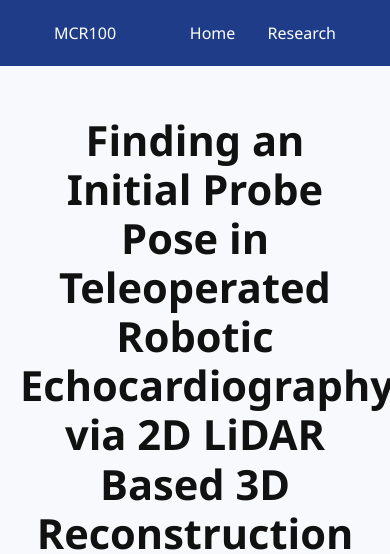
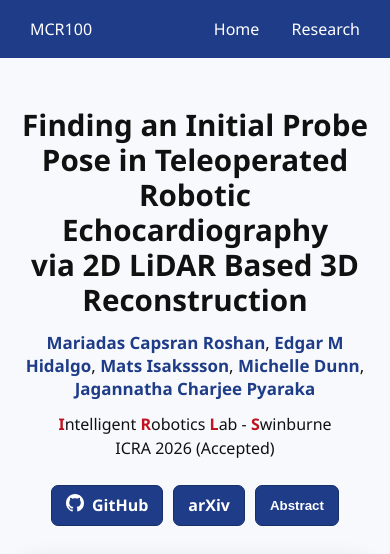
Before and after one commit to MCR100/mcr100.github.io, a Jekyll site: the page built from research/lippse.md, in a window 390 px wide. Shown: the top 554 px of the page. Built offline with Jekyll 4.4.1, drawn with Linux system fonts in a browser that asks for light colours; grey boxes are pictures that could not be loaded.

Commit message:
UI-polish

```diff
--- a/_layouts/default.html
+++ b/_layouts/default.html
@@ -24,5 +24,7 @@
     {{ content }}
   </main>
 
+  <div class="bottombar"></div>
+
 </body>
 </html>
--- a/_layouts/project.html
+++ b/_layouts/project.html
@@ -60,8 +60,7 @@ layout: default
     </div>
   </div>
 
-  <footer class="bib-footer">
-  <div class="bib-footer-inner">
+  <section class="bib-section">
     <div class="bib-head">
       <h2 class="bib-title">BibTeX</h2>
       <button class="copy-btn" id="copyBib" type="button">Copy</button>
@@ -70,8 +69,7 @@ layout: default
     <div class="bib-box">
       <pre id="bibText"><code>{{ page.bibtex }}</code></pre>
     </div>
-  </div>
-</footer>
+  </section>
 
 <script>
   (function () {
@@ -98,7 +96,7 @@ layout: default
     <div class="modal-card" role="dialog" aria-modal="true" aria-labelledby="absTitle">
       <div class="modal-head">
         <div id="absTitle" class="modal-title">Abstract</div>
-        <button class="modal-x" id="closeAbstract" aria-label="Close">×</button>
+        <button class="modal-x" id="closeAbstract" aria-label="Close">&times;</button>
       </div>
       <div class="modal-body">
         <p>{{ page.abstract }}</p>
--- a/assets/css/main.css
+++ b/assets/css/main.css
@@ -23,13 +23,15 @@ body {
   text-align: center;
 }
 
-/* =======================
-   TOP NAVIGATION BAR
-======================= */
-
+/* Top + bottom bars */
 .topbar {
   background: var(--blue);
   padding: 14px 40px;
+}
+
+.bottombar {
+  background: #dfe9ff;
+  height: 56px;
 }
 
 .nav-inner {
@@ -53,20 +55,21 @@ body {
   background: var(--blue-light);
 }
 
-/* =======================
-   TITLE + AUTHORS
-======================= */
-
-.paper-title{
-  font-size: 2.6rem;      /* increase */
-  max-width: 860px;       /* controls wrapping */
+/* Title + meta */
+.paper-title {
+  font-size: 2.15rem;
+  max-width: 980px;
   line-height: 1.18;
   margin: 10px auto 14px;
 }
 
-.authors{
-  font-size: 1.05rem;
-  margin-top: 6px;
+.paper-title br {
+  display: block;
+}
+
+.authors {
+  font-size: 1.22rem;
+  margin-top: 8px;
 }
 
 .authors a {
@@ -80,14 +83,18 @@ body {
 }
 
 .affil {
-  margin-top: 10px;
-  color: var(--muted);
+  margin-top: 12px;
+  color: #111;
+  font-size: 1.16rem;
+  line-height: 1.5;
 }
 
-/* =======================
-   BUTTONS
-======================= */
+.red {
+  color: #c1121f;
+  font-weight: 700;
+}
 
+/* Buttons */
 .btnrow {
   margin-top: 25px;
   display: flex;
@@ -96,52 +103,40 @@ body {
   gap: 10px;
 }
 
-.btn {
+.btn,
+.btn-ghost,
+.copy-btn {
   display: inline-flex;
   align-items: center;
   justify-content: center;
   gap: 8px;
-  background: #f6f8fa;
-  color: #24292f;
-  border: 1px solid #d0d7de;
+  background: var(--blue);
+  color: #fff;
+  border: 1px solid var(--blue-dark);
   padding: 8px 14px;
-  border-radius: 6px;
+  border-radius: 7px;
   text-decoration: none;
   font-weight: 600;
   line-height: 1.2;
   transition: 0.15s ease;
+  cursor: pointer;
 }
 
-.btn:hover {
-  background: #f3f4f6;
-  border-color: #afb8c1;
+.btn:hover,
+.btn-ghost:hover,
+.copy-btn:hover {
+  background: var(--blue-light);
 }
 
 .btn svg {
   fill: currentColor;
 }
 
-/* =======================
-   ABSTRACT LINK
-======================= */
-
-.linkbtn {
-  margin-top: 20px;
-  background: none;
-  border: none;
-  color: var(--blue);
-  font-weight: 600;
-  cursor: pointer;
+.badge {
+  color: inherit;
 }
 
-.linkbtn:hover {
-  text-decoration: underline;
-}
-
-/* =======================
-   VIDEO (16:9)
-======================= */
-
+/* Video */
 .video-wrap {
   margin-top: 30px;
   display: flex;
@@ -150,10 +145,11 @@ body {
 
 .video-rect {
   width: 720px;
+  max-width: 100%;
   aspect-ratio: 16 / 9;
   border-radius: 14px;
   overflow: hidden;
-  box-shadow: 0 8px 25px rgba(0,0,0,0.15);
+  box-shadow: 0 8px 25px rgba(0, 0, 0, 0.15);
 }
 
 .video-rect video {
@@ -162,37 +158,48 @@ body {
   object-fit: cover;
 }
 
-/* =======================
-   BIB SECTION
-======================= */
+/* BibTeX block under video */
+.bib-section {
+  margin-top: 28px;
+}
 
-.bib-section {
-  margin-top: 50px;
-  background: var(--blue-dark);
-  padding: 50px 20px;
+.bib-head {
+  display: flex;
+  justify-content: space-between;
+  align-items: center;
+  max-width: 820px;
+  margin: 0 auto 14px;
+}
+
+.bib-title {
+  margin: 0;
 }
 
 .bib-box {
-  background: #e6e8ed;
+  background: #edf4ff;
+  border: 1px solid #d4e4ff;
   border-radius: 14px;
-  padding: 20px;
-  max-width: 800px;
-  margin: auto;
+  padding: 16px 18px;
+  max-width: 820px;
+  margin: 0 auto;
+  overflow-x: auto;
   text-align: left;
-  font-family: monospace;
+  font-family: ui-monospace, SFMono-Regular, Menlo, Consolas, "Liberation Mono", monospace;
 }
 
-/* =======================
-   MODAL
-======================= */
+.bib-box pre {
+  margin: 0;
+}
 
+/* Modal */
 .modal {
   position: fixed;
   inset: 0;
-  background: rgba(0,0,0,0.6);
+  background: rgba(0, 0, 0, 0.6);
   display: none;
   align-items: center;
   justify-content: center;
+  padding: 20px;
 }
 
 .modal.show {
@@ -201,132 +208,57 @@ body {
 
 .modal-card {
   background: white;
-  padding: 25px;
+  padding: 20px;
   border-radius: 14px;
   max-width: 700px;
+  width: 100%;
   text-align: left;
 }
 
-.bib-section{
-  margin-top: 46px;
-  padding: 26px 22px;
-  border-radius: 16px;
-
-  /* glassy light blue */
-  background: rgba(31, 60, 136, 0.08);
-  border: 1px solid rgba(31, 60, 136, 0.14);
-  backdrop-filter: blur(10px);
-}
-
-.bib-head{
+.modal-head {
   display: flex;
   justify-content: space-between;
   align-items: center;
-  max-width: 820px;
-  margin: 0 auto 14px;
+  margin-bottom: 10px;
 }
 
-.bib-title{
+.modal-title {
+  font-size: 1.2rem;
+  font-weight: 700;
+}
+
+.modal-x {
+  border: 0;
+  background: transparent;
+  font-size: 1.4rem;
+  cursor: pointer;
+  line-height: 1;
+}
+
+.modal-body p {
   margin: 0;
 }
 
-.copy-btn{
-  background: var(--blue);
-  color: white;
-  border: none;
-  padding: 8px 14px;
-  border-radius: 12px;
-  cursor: pointer;
-  font-weight: 600;
-}
-.copy-btn:hover{
-  background: var(--blue-light);
+@media (max-width: 768px) {
+  .topbar {
+    padding: 10px 16px;
   }
 
-.bib-box{
-  background: rgba(255,255,255,0.8);
-  border: 1px solid rgba(0,0,0,0.06);
-  border-radius: 14px;
-  padding: 16px 18px;
-  max-width: 820px;
-  margin: 0 auto;
-  text-align: left;
-  overflow-x: auto;
-  font-family: ui-monospace, SFMono-Regular, Menlo, Consolas, "Liberation Mono", monospace;
-}
-.bib-box pre{ margin: 0; }
-
-.btn-ghost{
-  background: white;
-  color: var(--blue);
-  border: 1px solid rgba(31,60,136,0.25);
-}
-.btn-ghost:hover{
-  background: rgba(31,60,136,0.08);
+  .paper-title {
+    font-size: 1.85rem;
   }
 
-.red{ color: #c1121f; font-weight: 700; }
-.affil { color: #111; }
-
-
-.bib-footer{
-  position: relative;
-  width: 100vw;
-  left: 50%;
-  margin-left: -50vw;
-  background: rgba(31, 60, 136, 0.14);
-  border-top: 1px solid rgba(31, 60, 136, 0.20);
-  padding: 34px 20px 42px;
-  margin-top: 30px;
+  .authors {
+    font-size: 1.06rem;
   }
 
-.bib-footer-inner{
-  max-width: 980px;
-  margin: 0 auto;
+  .affil {
+    font-size: 1rem;
+  }
 }
 
-.bib-head{
-  display: flex;
-  justify-content: space-between;
-  align-items: center;
-  margin-bottom: 14px;
+@media (min-width: 1024px) {
+  .paper-title {
+    white-space: nowrap;
   }
-
-.bib-title{
-  margin: 0;
 }
-
-.copy-btn{
-  background: #f6f8fa;
-  color: #24292f;
-  border: 1px solid #d0d7de;
-  padding: 8px 12px;
-  border-radius: 6px;
-  cursor: pointer;
-  font-weight: 600;
-}
-.copy-btn:hover{
-  background: #f3f4f6;
-  border-color: #afb8c1;
-}
-
-.bib-box{
-  background: #edf4ff;
-  border: 1px solid #d4e4ff;
-  border-radius: 14px;
-  padding: 16px 18px;
-  overflow-x: auto;
-  text-align: left;
-  font-family: ui-monospace, SFMono-Regular, Menlo, Consolas, "Liberation Mono", monospace;
-}
-.bib-box pre{ margin: 0; }
-
-.btn-ghost{
-  background: #f6f8fa;
-  color: #24292f;
-  border: 1px solid #d0d7de;
-}
-.btn-ghost:hover{
-  background: #f3f4f6;
-  border-color: #afb8c1;
-}
```
Lines whose indentation alone changed are shown as unchanged.
